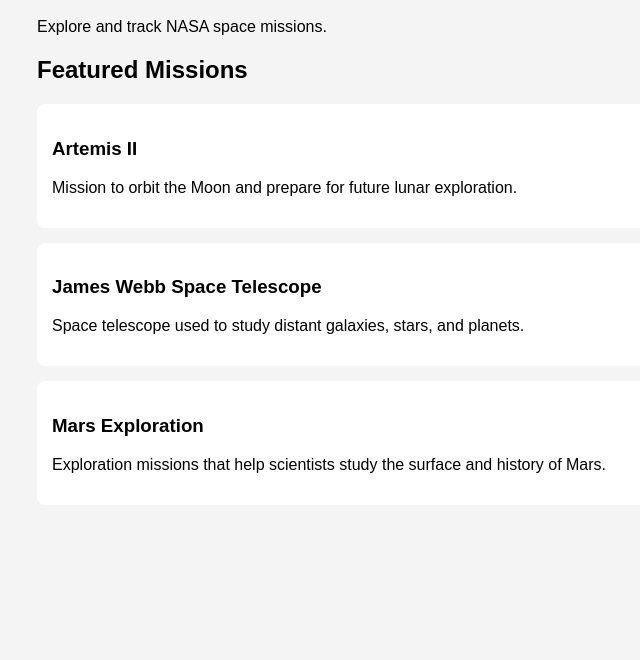
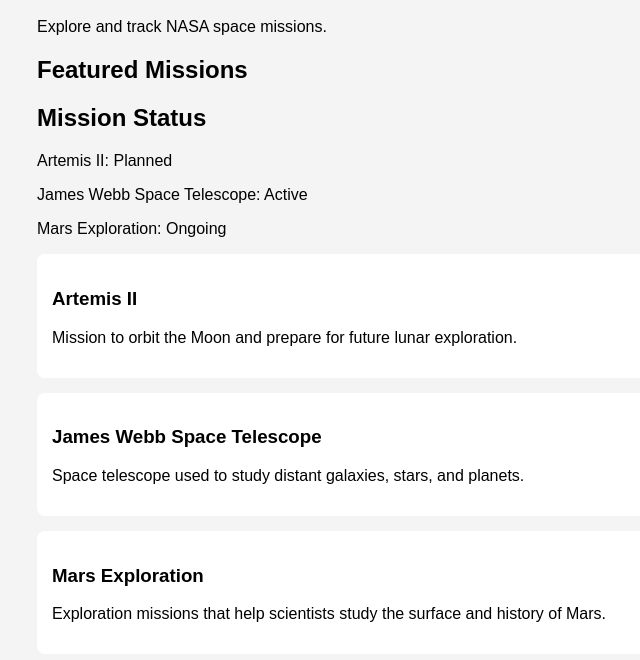
Before and after one commit to shaikhaalbuflasa/nasa-mission-tracker, a plain HTML site: page index.html in a window 1280 px wide. Shown: the part 80-740 px from the top of the page, without its empty margins (3-643 px from the left). Drawn offline with Linux system fonts and the light colour scheme.

Commit message:
Update index.html
Add mission status information

```diff
--- a/index.html
+++ b/index.html
@@ -27,6 +27,11 @@
     <p>Explore and track NASA space missions.</p>
 
     <h2>Featured Missions</h2>
+    <h2>Mission Status</h2>
+
+<p>Artemis II: Planned</p>
+<p>James Webb Space Telescope: Active</p>
+<p>Mars Exploration: Ongoing</p>
     <div>
     <h3>Artemis II</h3>
     <p>Mission to orbit the Moon and prepare for future lunar exploration.</p>
```
